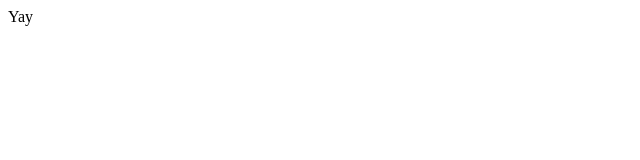
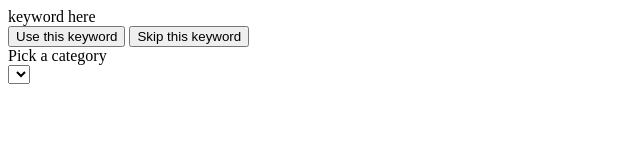
Before and after one commit to rougetimelord/modular-monstrosity, a plain HTML site: page webapp/index.html in a window 1280 px wide. Shown: the whole page, without its empty margins (0-640 px from the left). Drawn offline with Linux system fonts and the light colour scheme.

Commit message:
Add template HTML

```diff
--- a/webapp/app.js
+++ b/webapp/app.js
@@ -22,6 +22,7 @@ var hash_check = function(){
         hash = xhr.response;
         console.log(hash);
         if(!_storage["data"]){
+            console.log("No cache")
             json_downloader();
             return
         }
--- a/webapp/index.html
+++ b/webapp/index.html
@@ -2,5 +2,13 @@
     <script type="text/javascript" src="app.js"></script>
 </head>
 <body>
-    <div>Yay</div>
+    <div class="keyword text">keyword here</div>
+    <div class="input inline-block">
+        <input id="use" type="button" value="Use this keyword" class="d-green">
+        <input id="skp" type="button" value="Skip this keyword" class="d-red">
+        <div class="label">Pick a category</div>
+        <select>
+            <!--A bunch of option tags-->
+        </select>
+    </div>
 </body>
```
